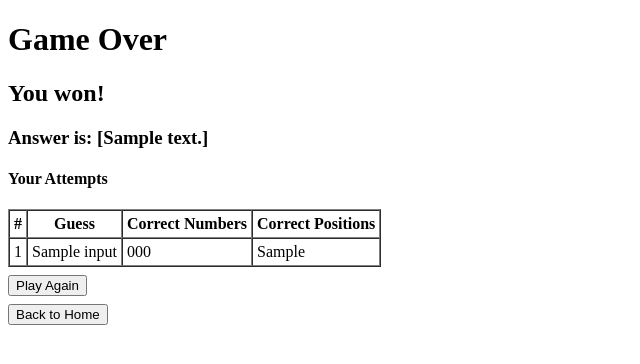
After one commit to Lora2772/mastermind, a Spring app: template src/main/resources/templates/result.html in a window 1280 px wide. The commit adds this page. Shown: the top 364 px of the page, without its empty margins (0-640 px from the left). Run offline with Thymeleaf, Linux system fonts and the light colour scheme; the template is opened without the code that fills it: most values are stand-ins (such as "Sample title", 1, 10 or a date in 2020); data that the repository does not hold is empty.

Commit message:
add instant feedback and result page

```diff
--- a/src/main/java/com/linkedin/reach/mastermind/model/Game.java
+++ b/src/main/java/com/linkedin/reach/mastermind/model/Game.java
@@ -7,6 +7,8 @@ public class Game {
     private String answer;
     private final int maxAttempts = 10;
     private List<Guess> guessHistory;
+    private int attempts;
+    private boolean won;
 
     public Game(String answer){
         this.answer = answer;
@@ -19,8 +21,10 @@ public class Game {
     public int getMaxAttempts() {
         return maxAttempts;
     }
-
     public List<Guess> getGuessHistory() {
         return guessHistory;
     }
+    public int getAttempts() { return guessHistory.size(); }
+    public boolean getWon(){ return won; }
+    public void setWon(boolean won){ this.won = won; }
 }
--- a/src/main/java/com/linkedin/reach/mastermind/services/GuessCheckService.java
+++ b/src/main/java/com/linkedin/reach/mastermind/services/CheckService.java
@@ -2,11 +2,13 @@ package com.linkedin.reach.mastermind.services;
 
 import org.springframework.stereotype.Service;
 
+import java.util.ArrayList;
 import java.util.HashMap;
+import java.util.List;
 import java.util.Map;
 
 @Service
-public class GuessCheckService {
+public class CheckService {
     public int countCorrectNumbers(String answer, String input){
         Map<Character, Integer> answerFreqMap = new HashMap<>();
         for(int i = 0; i < answer.length(); i++){
--- a/src/main/resources/templates/index.html
+++ b/src/main/resources/templates/index.html
@@ -4,7 +4,7 @@
 <body>
 <h1>Welcome to MasterMind</h1>
 
-<div style="color:blue">
+<div style="color:darkgreen">
     Game rule: Try to guess a four-digit code using digits 0 through 7. You have 10 attempts.
 </div>
 <br>
--- /dev/null
+++ b/src/main/resources/templates/result.html
@@ -0,0 +1,28 @@
+<!DOCTYPE html>
+<html xmlns:th="http://www.thymeleaf.org">
+
+<body th:object="${currentGame}">
+<h1>Game Over</h1>
+<h2 th:text="${won} ? 'You won!' : 'Out of attempts.'"></h2>
+<h3>Answer is: <strong th:text="${answer}"></strong></h3>
+
+<h4>Your Attempts</h4>
+<table border="1" cellpadding="4" cellspacing="0">
+    <tr><th>#</th><th>Guess</th><th>Correct Numbers</th><th>Correct Positions</th></tr>
+    <tr th:each="g, st : ${guessHistory}">
+        <td th:text="${st.index + 1}"></td>
+        <td th:text="${g.input}"></td>
+        <td th:text="${g.correctNumbers}"></td>
+        <td th:text="${g.correctLocations}"></td>
+    </tr>
+</table>
+
+<form th:action="@{/initiateGame}" method="post" style="margin-top:8px">
+    <button type="submit">Play Again</button>
+</form>
+<form th:action="@{/}" method="get" style="margin-top:8px">
+    <button type="submit">Back to Home</button>
+</form>
+
+</body>
+</html>
```
Also changed, not shown: src/main/java/com/linkedin/reach/mastermind/controllers/GameController.java (+34 -9 lines), src/main/resources/templates/game.html (+10 -2 lines).
